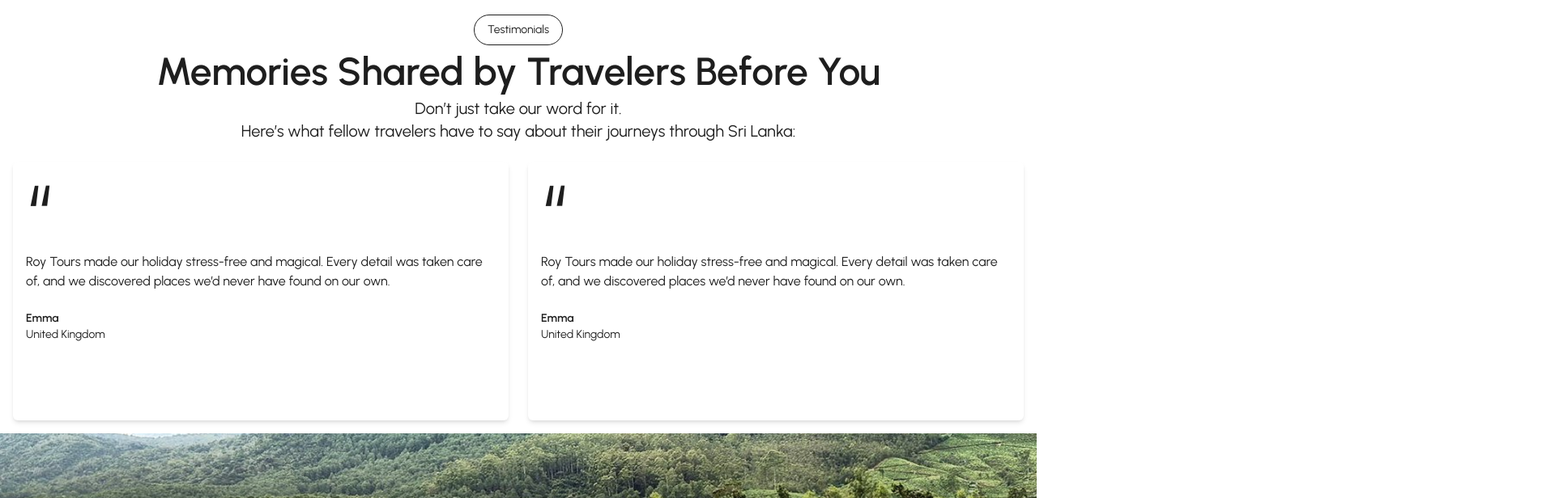
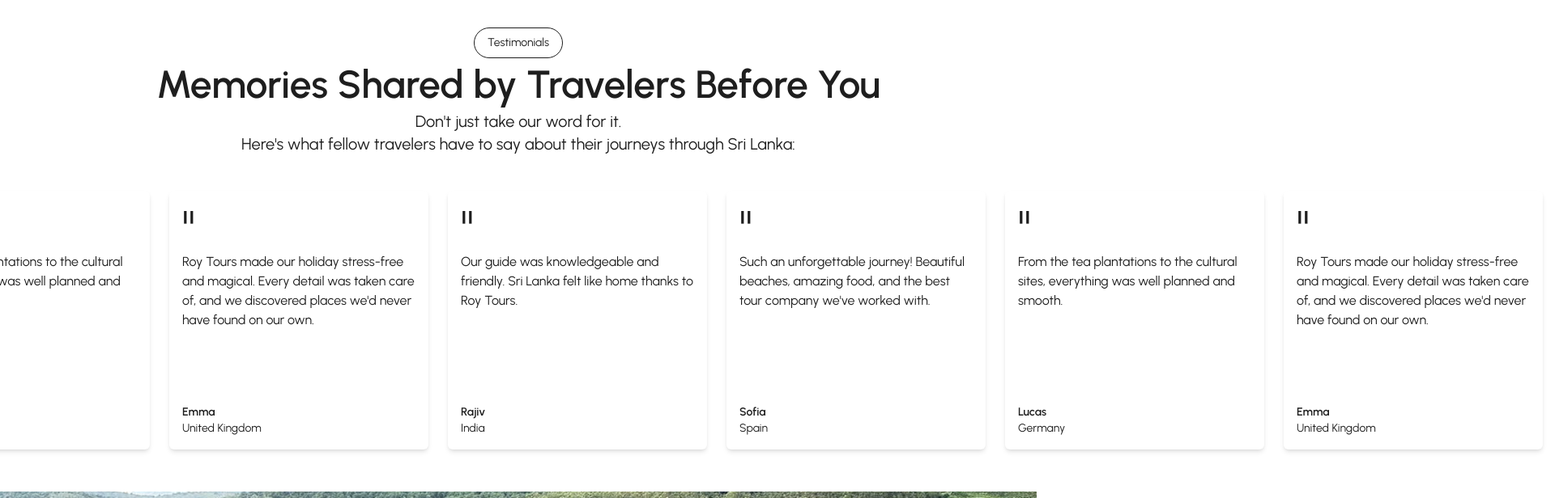
Before and after one commit to SamithWijerathna/roytours, a Next.js app: page / in a window 1280 px wide. Shown: the part 3220-3836 px from the top of the page at 81% size, 1920 px wide, since content can reach past the window. Built offline with nearby package versions, Linux system fonts and the light colour scheme.

Commit message:
testomnial animation

```diff
--- /dev/null
+++ b/app/components/testimonials.tsx
@@ -0,0 +1,78 @@
+"use client";
+import { motion } from "framer-motion";
+
+const testimonials = [
+  {
+    text: "Roy Tours made our holiday stress-free and magical. Every detail was taken care of, and we discovered places we'd never have found on our own.",
+    name: "Emma",
+    country: "United Kingdom",
+  },
+  {
+    text: "Our guide was knowledgeable and friendly. Sri Lanka felt like home thanks to Roy Tours.",
+    name: "Rajiv",
+    country: "India",
+  },
+  {
+    text: "Such an unforgettable journey! Beautiful beaches, amazing food, and the best tour company we've worked with.",
+    name: "Sofia",
+    country: "Spain",
+  },
+  {
+    text: "From the tea plantations to the cultural sites, everything was well planned and smooth.",
+    name: "Lucas",
+    country: "Germany",
+  },
+];
+
+export default function Testimonials() {
+  // Create enough copies for smooth infinite scroll (6 sets should cover all screen sizes)
+  const allTestimonials = Array.from({ length: 6 }, (_, setIndex) =>
+    testimonials.map((testimonial, index) => ({
+      ...testimonial,
+      key: `${setIndex}-${index}`
+    }))
+  ).flat();
+
+  return (
+    <section className="p-4 flex flex-col items-center text-center overflow-hidden">
+      <div className="px-4 py-2 border border-[#1e1e1e] w-fit rounded-full text-sm mb-2">
+        Testimonials
+      </div>
+      <h1 className="text-4xl md:text-5xl font-semibold mb-2">
+        Memories Shared by Travelers Before You
+      </h1>
+      <p className="text-base md:text-xl mb-6">
+        Don't just take our word for it. <br /> Here's what fellow travelers
+        have to say about their journeys through Sri Lanka:
+      </p>
+
+      {/* Stable Infinite Conveyor */}
+      <div className="w-full overflow-hidden py-5">
+        <motion.div
+          className="flex gap-6"
+          animate={{
+            x: [0, -(344 * 4)] // Move exactly 4 cards (one complete set)
+          }}
+          transition={{
+            duration: 20,
+            repeat: Infinity,
+            ease: "linear",
+            repeatType: "loop"
+          }}
+        >
+          {allTestimonials.map((testimonial) => (
+            <div
+              key={testimonial.key}
+              className="w-80 min-w-[20rem] h-80 rounded-md shadow-md bg-white flex flex-col text-left p-4 shrink-0"
+            >
+              <div className="text-6xl">"</div>
+              <p className="text-sm md:text-base flex-1">{testimonial.text}</p>
+              <p className="text-sm mt-6 font-semibold">{testimonial.name}</p>
+              <p className="text-sm">{testimonial.country}</p>
+            </div>
+          ))}
+        </motion.div>
+      </div>
+    </section>
+  );
+}
--- a/app/page.tsx
+++ b/app/page.tsx
@@ -1,6 +1,7 @@
 import Image from "next/image";
 import Link from "next/link";
 import Header from "./components/header";
+import Testimonials from "./components/testimonials";
 export default function Home() {
   return (
     <div className="text-[#1e1e1e]">
@@ -287,39 +288,7 @@ export default function Home() {
         </div>
       </section>
       <section className="p-4 flex flex-col items-center text-center">
-        <div className="px-4 py-2 border-1 border-[1e1e1e] w-fit h-fit rounded-full text-sm mb-2">
-          {" "}
-          Testimonials{" "}
-        </div>
-        <h1 className="text-4xl md:text-5xl font-semibold mb-2">
-          Memories Shared by Travelers Before You
-        </h1>
-        <p className="text-base md:text-xl mb-6">
-          Don’t just take our word for it. <br /> Here’s what fellow travelers
-          have to say about their journeys through Sri Lanka:
-        </p>
-        <div className="flex flex-row gap-6">
-          <div className="w-2/3 h-80 rounded-md shadow-md bg-white flex flex-col text-left p-4">
-            <div className="text-8xl justify-start">“</div>
-            <p className="text-sm md:text-base">
-              Roy Tours made our holiday stress-free and magical. Every detail
-              was taken care of, and we discovered places we’d never have found
-              on our own.
-            </p>
-            <p className=" text-sm mt-6 font-semibold">Emma</p>
-            <p className="text-sm">United Kingdom</p>
-          </div>
-          <div className="w-2/3 h-80 rounded-md shadow-md bg-white flex flex-col text-left p-4">
-            <div className="text-8xl justify-start">“</div>
-            <p className="text-sm md:text-base">
-              Roy Tours made our holiday stress-free and magical. Every detail
-              was taken care of, and we discovered places we’d never have found
-              on our own.
-            </p>
-            <p className=" text-sm mt-6 font-semibold">Emma</p>
-            <p className="text-sm">United Kingdom</p>
-          </div>
-        </div>
+        <Testimonials/>
       </section>
       <section className="relative flex p-4 bg-[url(/image/contactImg.png)] bg-cover bg-bottom bg-no-repeat h-[50dvh] overflow-hidden w-full">
         <div className="z-10 flex flex-col items-center text-center justify-center w-full">
```
Also changed, not shown: package.json (+7 -6 lines), 1 other file (tests, documents, lock files or other folders).
